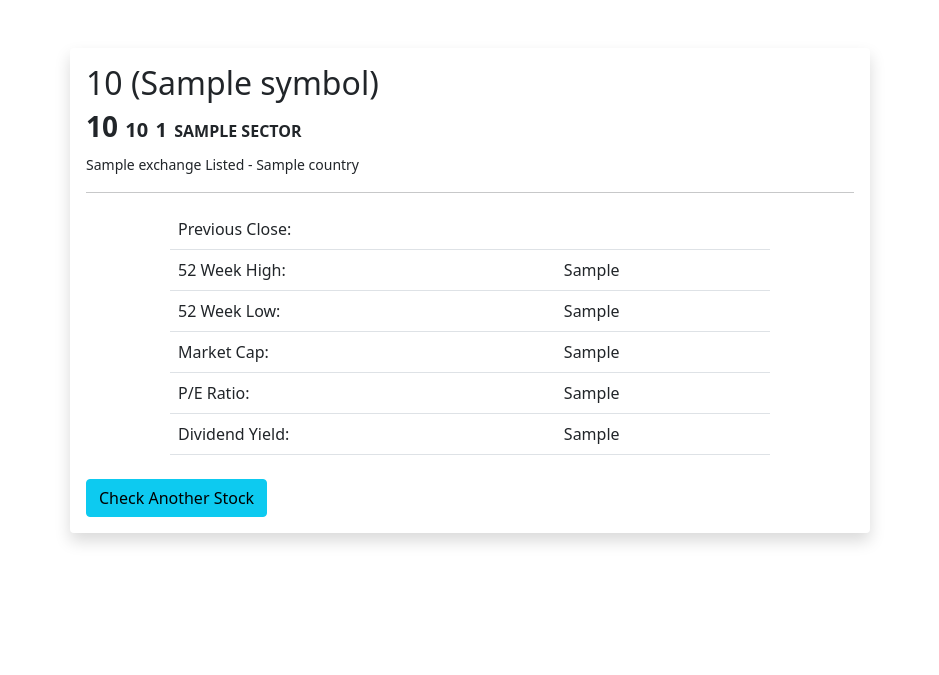
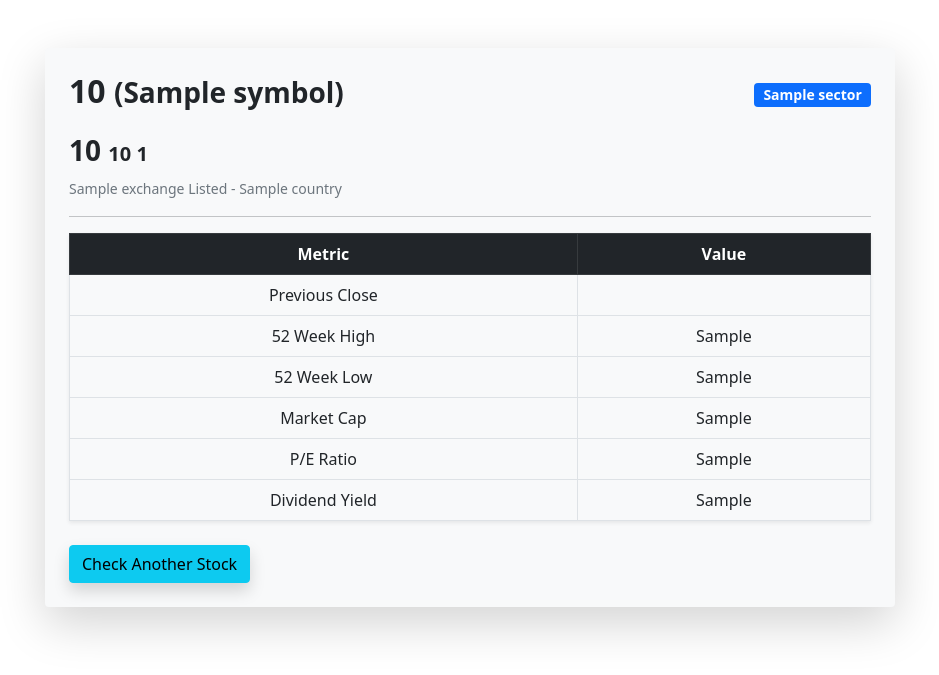
Before and after one commit to sojibhasan3572/Automation_project, a Django app: template templates/stockanalysis/stock-detail.html in a window 1280 px wide. Shown: the part 56-731 px from the top of the page, without its empty margins (170-1109 px from the left). Run offline with Django 5.2, Linux system fonts and the light colour scheme; the template is opened without the code that fills it: most values are stand-ins (such as "Sample title", 1, 10 or a date in 2020); some libraries are stand-ins or nearby versions.

Commit message:
Design: Add stock detail page HTML layout with Check Another Stock   button

```diff
--- a/templates/stockanalysis/stock-detail.html
+++ b/templates/stockanalysis/stock-detail.html
@@ -1,47 +1,45 @@
 {% extends 'base.html' %}
 
+{% block content %}
+<div class="container mt-5 p-4 shadow-lg rounded bg-light" style="max-width: 850px;">
+    <div class="d-flex justify-content-between align-items-center">
+        <h2 class="fw-bold">{{ stock_data.stock }} <small>({{ stock_data.stock.symbol }})</small></h2>
+        <span class="badge bg-primary" style="font-size: 14px;">{{ stock_data.stock.sector|default:"N/A" }}</span>
+    </div>
+
+    <h3 class="fw-bold mt-3">
+        {{ stock_data.current_price }}
+        <span class="{% if '-' in stock_data.price_changed %}text-danger{% elif '+' in stock_data.price_changed %}text-success{% endif %}" style="font-size: 20px;">
+            {{ stock_data.price_changed }}
+        </span>
+        <span class="{% if '-' in stock_data.percentage_changed %}text-danger{% elif '+' in stock_data.percentage_changed %}text-success{% endif %}" style="font-size: 20px;">
+            {{ stock_data.percentage_changed }}
+        </span>
+    </h3>
+    <small class="text-muted">{{ stock_data.stock.exchange }} Listed - {{ stock_data.stock.country }}</small>
+    <hr>
+
+    <table class="table table-bordered table-hover text-center shadow-sm">
+        <thead class="table-dark">
+            <tr>
+                <th>Metric</th>
+                <th>Value</th>
+            </tr>
+        </thead>
+        <tbody>
+            <tr><td>Previous Close</td><td>{{ stock_data.previous_close }}</td></tr>
+            <tr><td>52 Week High</td><td>{{ stock_data.week_52_high }}</td></tr>
+            <tr><td>52 Week Low</td><td>{{ stock_data.week_52_low }}</td></tr>
+            <tr><td>Market Cap</td><td>{{ stock_data.market_cap }}</td></tr>
+            <tr><td>P/E Ratio</td><td>{{ stock_data.pe_ratio }}</td></tr>
+            <tr><td>Dividend Yield</td><td>{{ stock_data.dividend_yield }}</td></tr>
+        </tbody>
+    </table>
+
+    <div class="d-flex justify-content-between mt-4">
+        <a href="{% url 'stocks' %}" class="btn btn-info shadow">Check Another Stock</a>
+    </div>
+</div>
 
 
-{% block content %}
-<div class="container mt-5 p-3 shadow rounded" style="max-width: 800px;">
-    <h2>{{ stock_data.stock }} ({{stock_data.stock.symbol}})</h2>
-    <h3 style="font-weight: 900;">{{ stock_data.current_price }}
-        <span class="{% if '-' in stock_data.price_changed %}text-danger{% elif '+' in stock_data.price_changed %}text-success{% endif %}" style="font-size: 20px;">{{ stock_data.price_changed }}</span>
-        <span class="{% if '-' in stock_data.percentage_changed %}text-danger{% elif '+' in stock_data.percentage_changed %}text-success{% endif %}" style="font-size: 20px;">{{ stock_data.percentage_changed }}</span>
-        <span style="font-size: 16px; text-transform: uppercase;">{{ stock_data.stock.sector }}</span>
-    </h3>
-    <small>{{ stock_data.stock.exchange }} Listed - {{ stock_data.stock.country }}</small>
-    <hr>
-    <table class="table table-hover" style="margin: auto; max-width: 600px;">
-        <tbody>
-            <tr>
-                <td>Previous Close:</td>
-                <td>{{ stock_data.previous_close }}</td>
-            </tr>
-            <tr>
-                <td>52 Week High:</td>
-                <td>{{ stock_data.week_52_high }}</td>
-            </tr>
-            <tr>
-                <td>52 Week Low:</td>
-                <td>{{ stock_data.week_52_low }}</td>
-            </tr>
-            <tr>
-                <td>Market Cap:</td>
-                <td>{{ stock_data.market_cap }}</td>
-            </tr>
-            <tr>
-                <td>P/E Ratio:</td>
-                <td>{{ stock_data.pe_ratio }}</td>
-            </tr>
-            <tr>
-                <td>Dividend Yield:</td>
-                <td>{{ stock_data.dividend_yield }}</td>
-            </tr>
-        </tbody>
-    </table>
-    <br>
-    <a href="{% url 'stocks' %}" class="btn btn-info">Check Another Stock</a>
-
-</div>
 {% endblock %}
```
Also changed, not shown: db.sqlite3.
